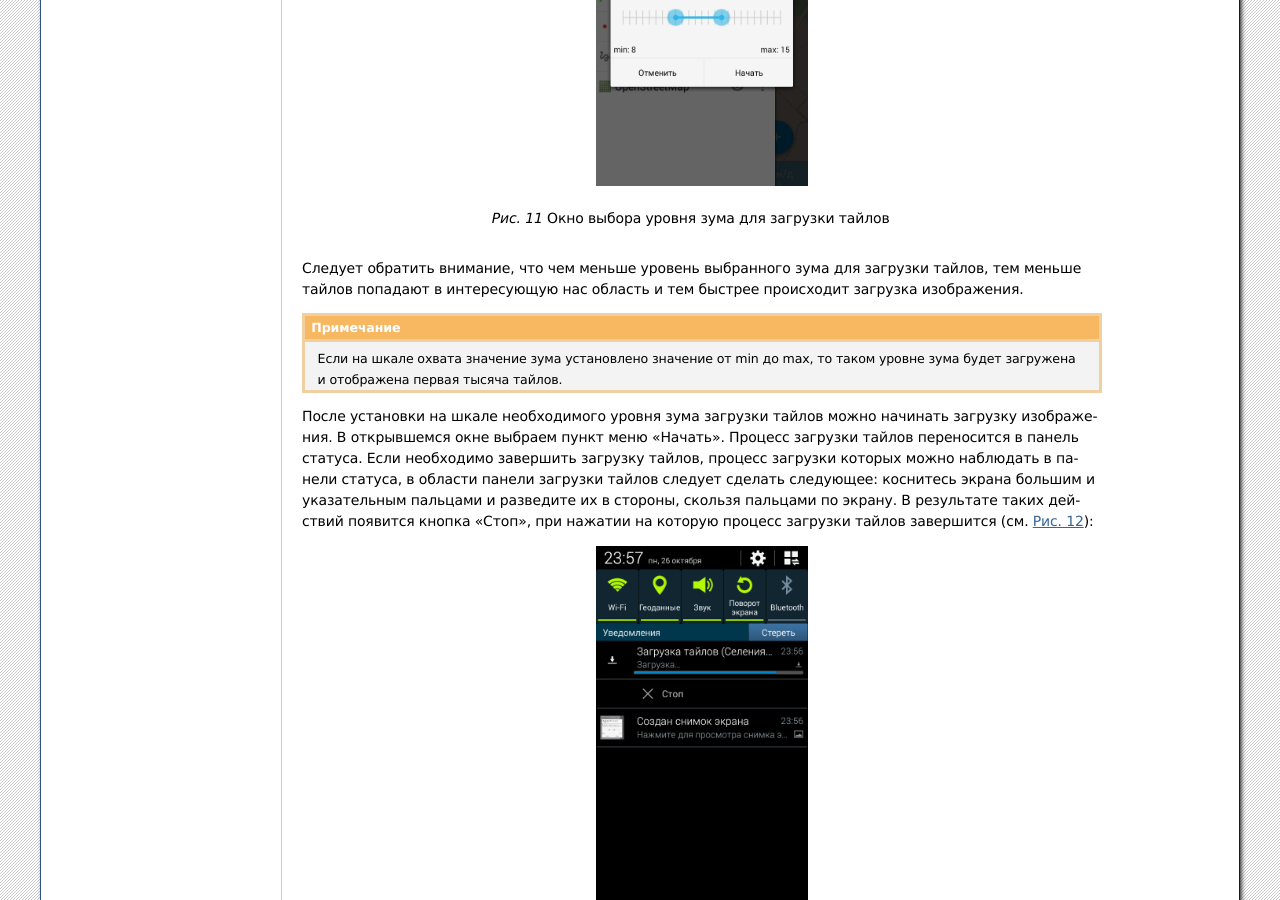
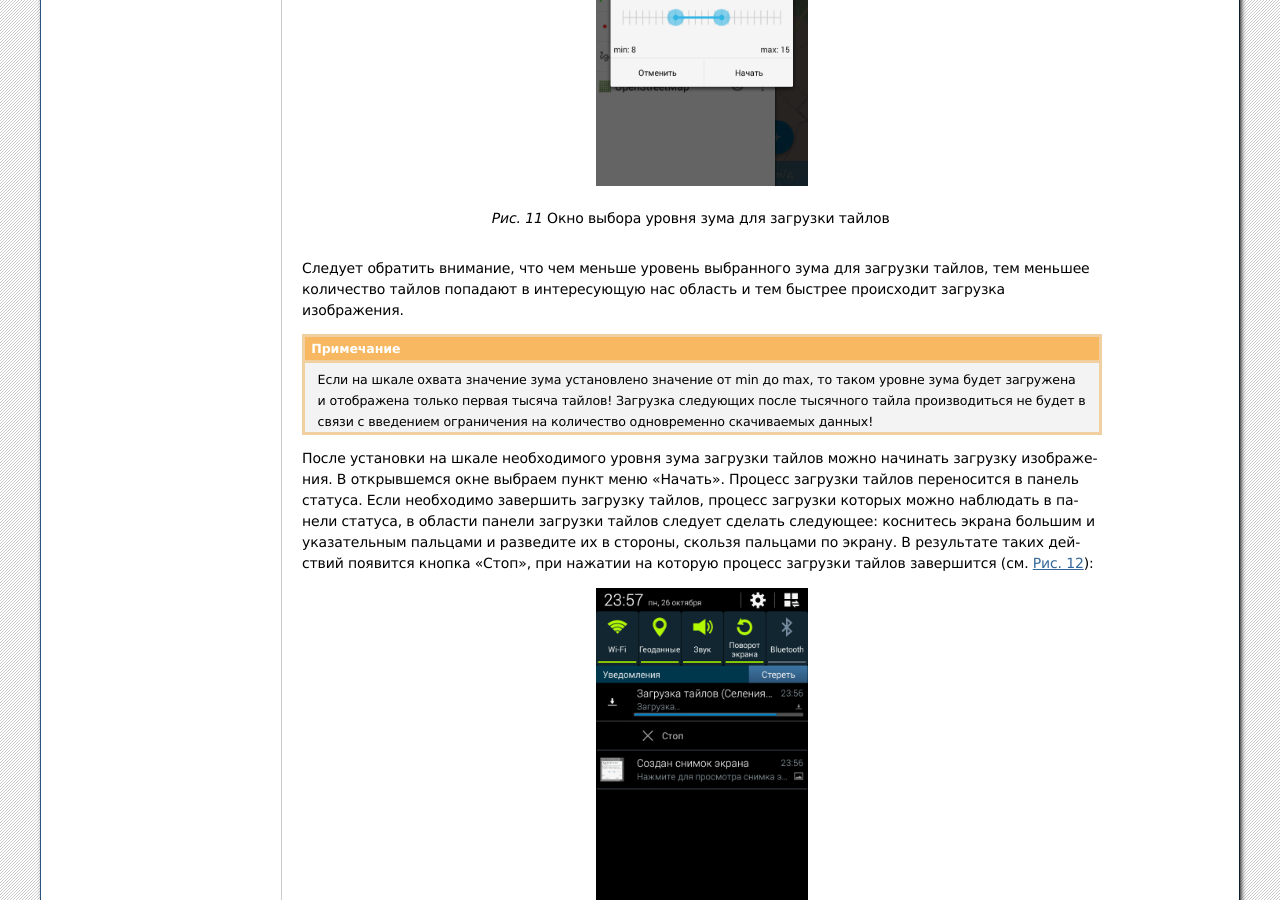
Before and after one commit to nextgis/docs_ngmobile, a Sphinx documentation site: the page built from source/load_geodata.rst, in a window 1280 px wide and 900 px high, scrolled down 3025 px. Built offline with Sphinx 7.4.7, drawn with Linux system fonts in a browser that asks for light colours; formulas are drawn with MathJax 3.

Commit message:
уровни зума для загрузки тайлов

```diff
--- a/source/load_geodata.rst
+++ b/source/load_geodata.rst
@@ -108,11 +108,14 @@ GeoJSON
    Окно выбора уровня зума для загрузки тайлов
 
 Следует обратить внимание, что чем меньше уровень выбранного зума для загрузки тайлов,
-тем меньше тайлов попадают в интересующую нас область и тем быстрее происходит загрузка изображения.
+тем меньшее количество тайлов попадают в интересующую нас область и тем быстрее
+происходит загрузка изображения.
 
 .. note::
    Если на шкале охвата значение зума установлено значение от min до max, то таком
-   уровне зума будет загружена и отображена первая тысяча тайлов.
+   уровне зума будет загружена и отображена только первая тысяча тайлов!
+   Загрузка следующих после тысячного тайла производиться не будет в связи с
+   введением ограничения на количество одновременно скачиваемых данных!
 
 После установки на шкале необходимого уровня зума загрузки тайлов можно начинать
 загрузку изображения. В открывшемся окне выбраем пункт меню "Начать".
```
